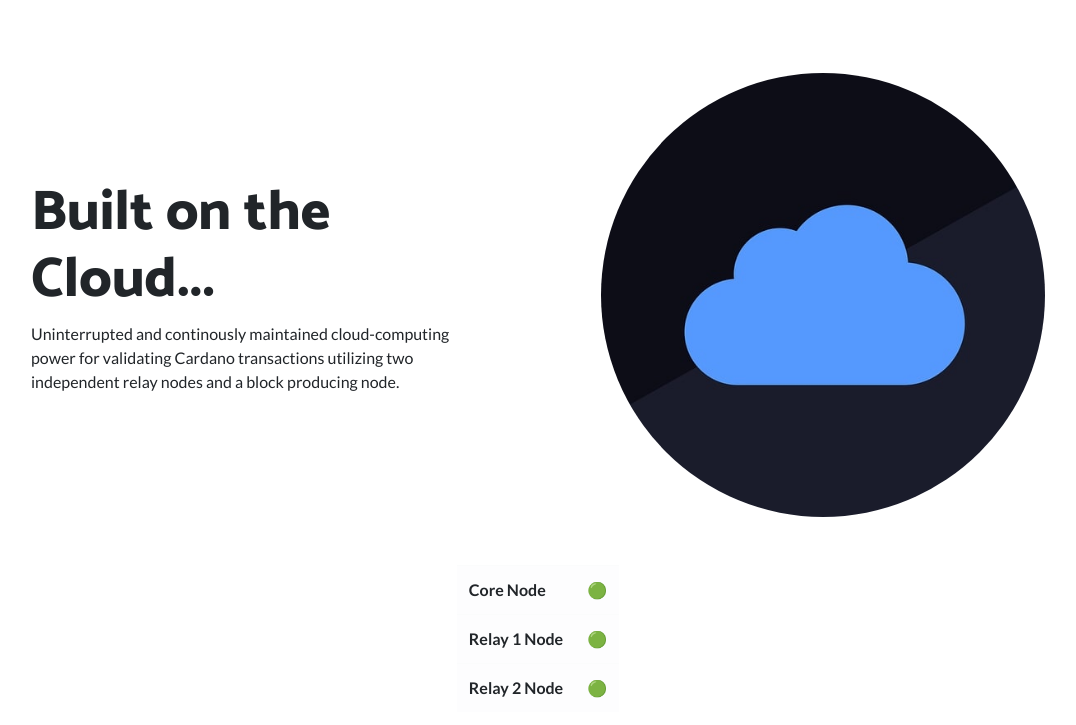
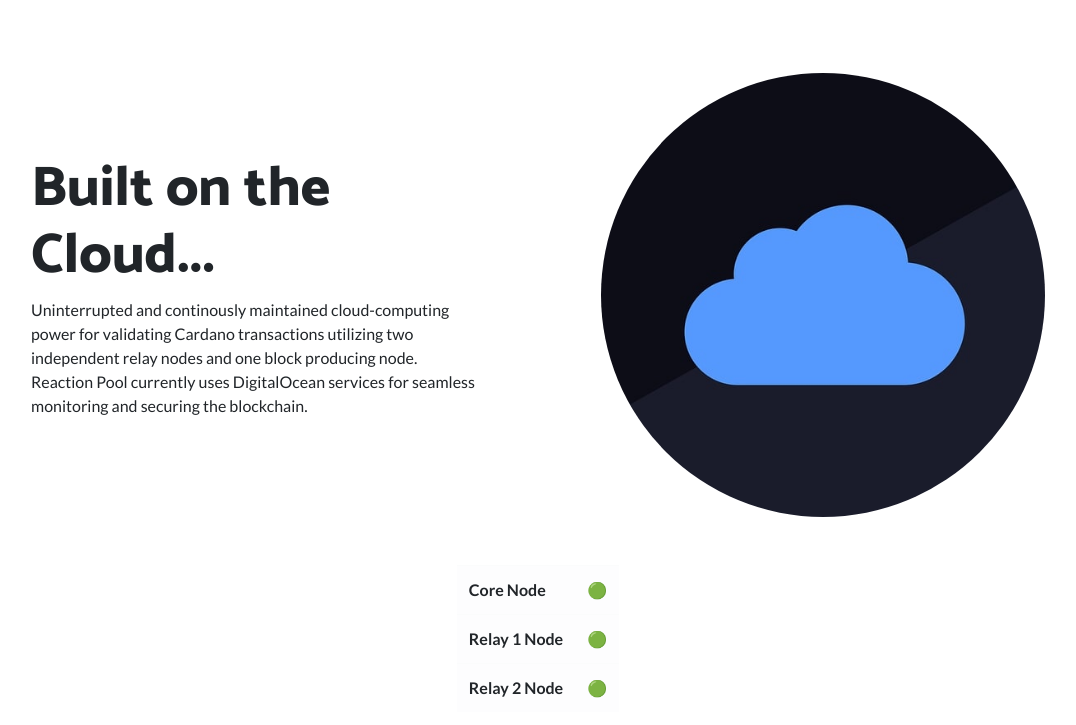
Before and after one commit to xreactx/xreactx.github.io, a website: page index.html in a window 1280 px wide. Shown: the part 1607-2332 px from the top of the page, without its empty margins (102-1178 px from the left). Drawn offline with Linux system fonts and the light colour scheme.

Commit message:
Update index.html

```diff
--- a/index.html
+++ b/index.html
@@ -80,7 +80,7 @@
         <div class="col-lg-6 order-lg-1">
           <div class="p-5">
             <h2 class="display-4">Built on the Cloud...</h2>
-            <p>Uninterrupted and continously maintained cloud-computing power for validating Cardano transactions utilizing two independent relay nodes and a block producing node.</p>
+            <p>Uninterrupted and continously maintained cloud-computing power for validating Cardano transactions utilizing two independent relay nodes and one block producing node. Reaction Pool currently uses DigitalOcean services for seamless monitoring and securing the blockchain.</p>
           </div>
         </div>
       </div>
```
